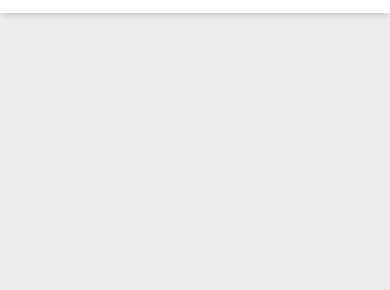
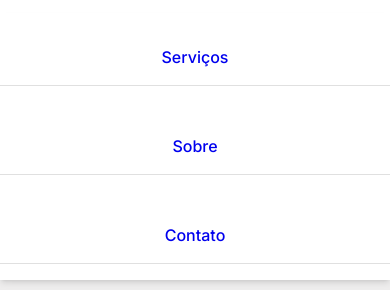
Before and after one commit to christian-hideyuki/Cartorio, a plain HTML site: page index.html in a window 390 px wide. Both pictures are taken after a click on the button 378 px from the left and 36 px from the top of the page. Shown: the part 59-349 px from the top of the page. Drawn offline with Linux system fonts and the light colour scheme.

Commit message:
Adiciona funcionalidade de menu mobile

```diff
--- a/index.html
+++ b/index.html
@@ -198,6 +198,15 @@
             <p>&copy; 2024 Cartório. Todos os direitos reservados.</p>
         </div>
     </footer>
+<script>
+    const menuToggle = document.querySelector('.menu-toggle');
+    const navMenu = document.querySelector('.nav-menu');
 
+    menuToggle.addEventListener('click', () => {
+        navMenu.classList.toggle('active');
+    });
+</script>
 </body>
 </html>
+</body>
+</html>
--- a/styles.css
+++ b/styles.css
@@ -485,3 +485,25 @@ body {
     padding-top: 2rem;
     padding-bottom: 2rem;
 }
+
+
+@media (max-width: 767px) {
+  .nav-menu.active {
+    display: flex;
+    flex-direction: column;
+    position: absolute;
+    top: 100%;
+    left: 0;
+    width: 100%;
+    background-color: var(--white-bg);
+    box-shadow: var(--shadow);
+    padding: 1rem 0;
+  }
+
+  .nav-menu.active .nav-link {
+    text-align: center;
+    padding: 1rem;
+    width: 100%;
+    border-bottom: 1px solid #e0e0e0;
+  }
+}
```
